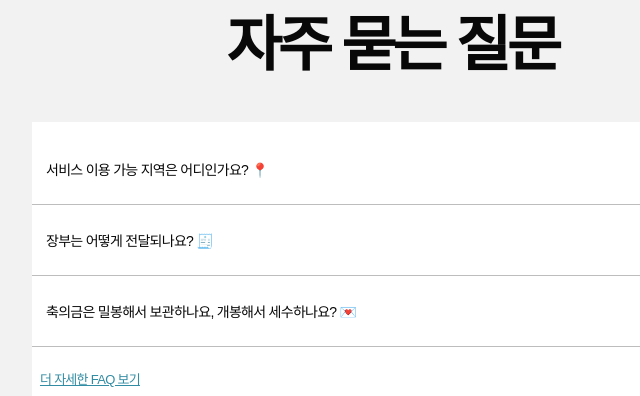
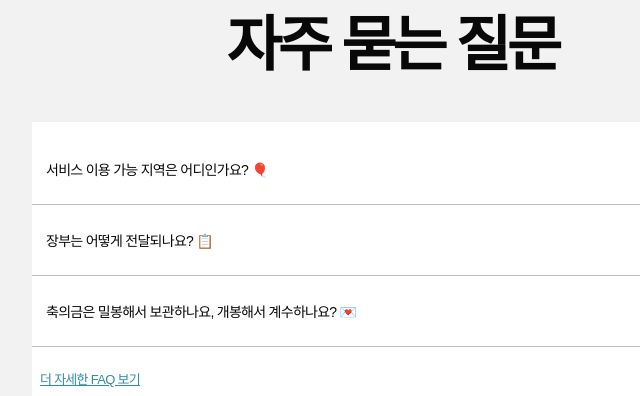
Before and after one commit to thdgml1893/yourmarryday, a plain HTML site: page index.html in a window 1280 px wide. Shown: the part 2860-3256 px from the top of the page, 248-888 px from the left. Drawn offline with Linux system fonts and the light colour scheme.

Commit message:
Add files via upload

```diff
--- a/index.html
+++ b/index.html
@@ -147,9 +147,9 @@ footer .footer-brand{font-style:italic}
     <div class="wrap">
       <h2 class="section-title center">자주 묻는 질문</h2>
       <div class="faq-list">
-        <details><summary>서비스 이용 가능 지역은 어디인가요? 📍</summary><p>가능 지역과 일정은 예식 장소 및 날짜에 따라 달라질 수 있습니다. 카카오톡으로 문의해 주세요.</p></details>
-        <details><summary>장부는 어떻게 전달되나요? 🧾</summary><p>예식 당일 작성한 장부를 확인할 수 있도록 안내해 드립니다. 세부 전달 방식은 예약 상담 시 확인해 주세요.</p></details>
-        <details><summary>축의금은 밀봉해서 보관하나요, 개봉해서 세수하나요? 💌</summary><p>축의금 관리와 정산 방식은 예약 전 상담을 통해 안내해 드립니다.</p></details>
+        <details><summary>서비스 이용 가능 지역은 어디인가요? 🎈</summary><p>현재 서비스 가능 지역은 서울 및 경기도입니다.<br><br>예식 날짜와 장소에 따른 예약 가능 여부는 카카오톡 채널을 통해 문의해 주세요. 자세한 상담을 도와드리겠습니다.</p></details>
+        <details><summary>장부는 어떻게 전달되나요? 📋</summary><p>장부는 구글시트로 실시간 정리해드립니다.<br><br>예식 종료 후 1시간 이내에 구글시트 링크를 전달해드립니다.</p></details>
+        <details><summary>축의금은 밀봉해서 보관하나요, 개봉해서 계수하나요? 💌</summary><p>축의금은 소중한 금액인 만큼, 업체에서도 임의로 계수하지 않고 접수 즉시 밀봉하여 관리합니다. 축의금 봉투에는 고유 번호를 부여하고, 구글 시트(장부)에 번호, 성명, 식권 여부를 빠짐없이 기록해드립니다. 금액 확인은 본인이 직접 진행하시는 방식이 가장 안전합니다.<br><br>유어메리데이는 축의금의 금액을 확인하거나 보관하는 과정에서 발생할 수 있는 불필요한 오해를 최소화하고, 기록과 밀봉을 통해 더욱 안전하게 관리해드립니다. 추후 구글 시트에 금액만 추가로 기재해주시면 되기 때문에, 처음부터 모든 내용을 다시 작성하는 것보다 훨씬 간편하고 안전하게 확인하실 수 있습니다.</p></details>
         <a class="faq-link" href="http://pf.kakao.com/_MQRxiX/114767391" target="_blank" rel="noopener">더 자세한 FAQ 보기</a>
       </div>
     </div>
```
